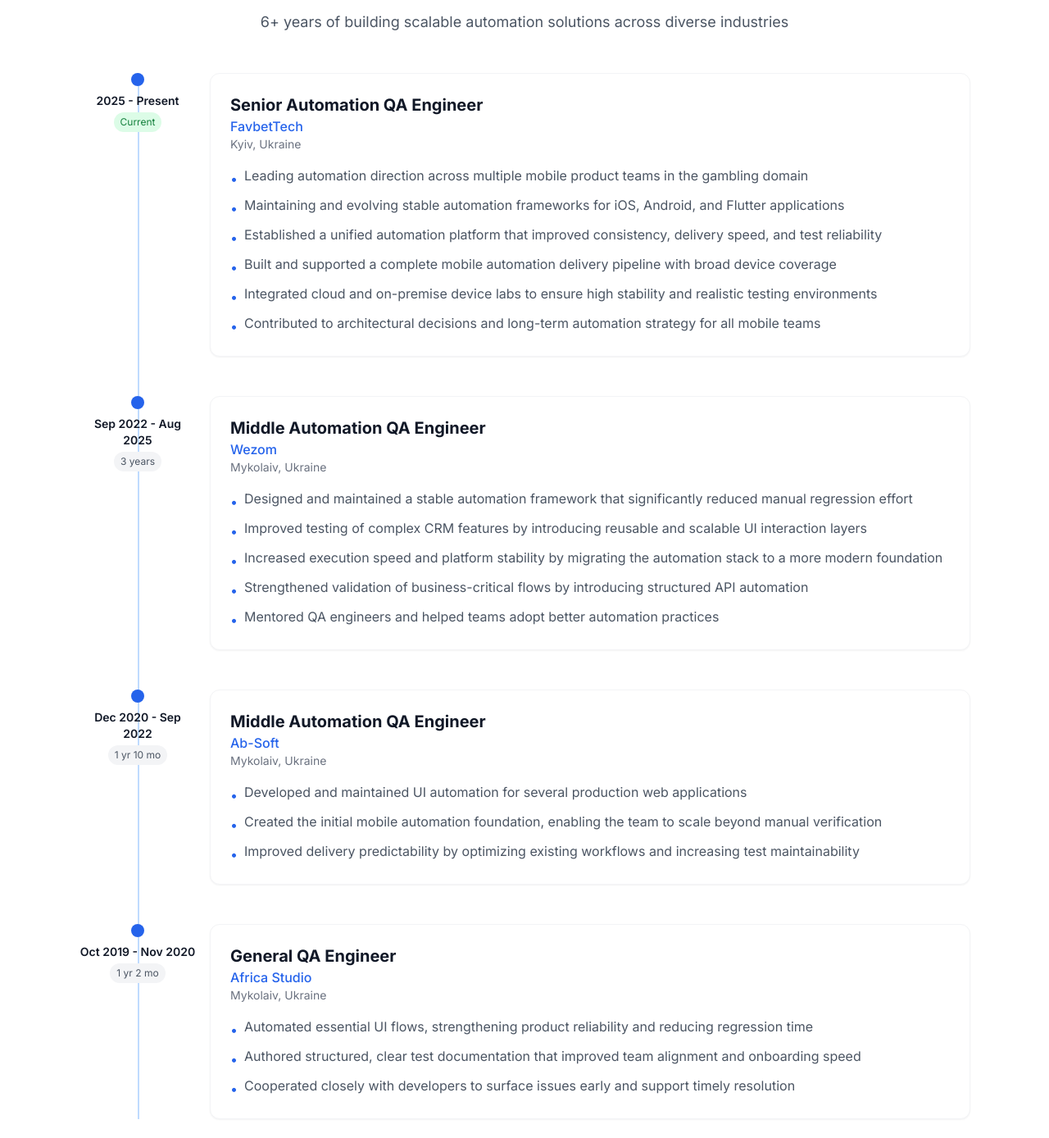
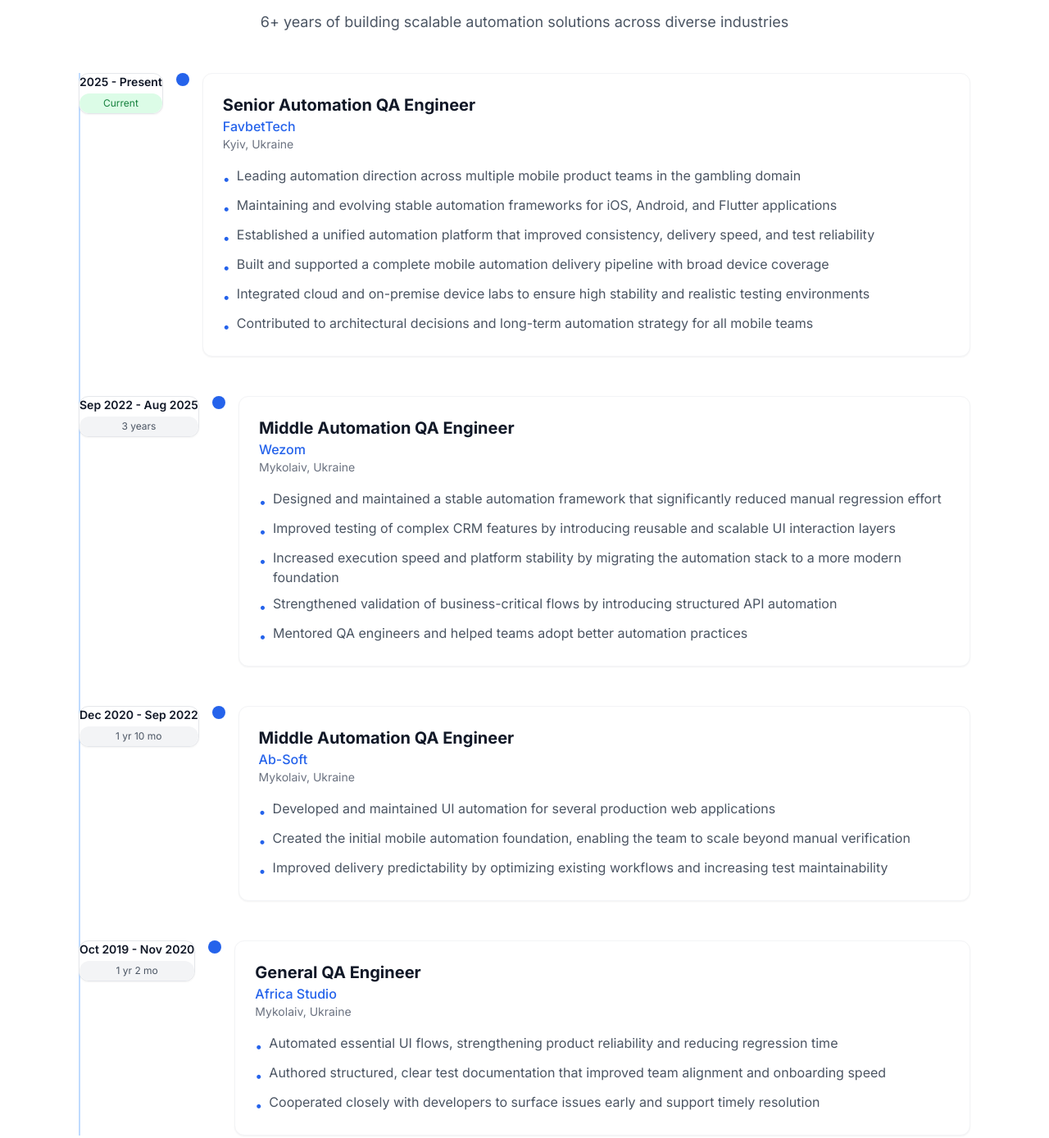
Before and after one commit to sauronx2/resume-website, a website: page src/index.html in a window 1280 px wide. Shown: the part 1129-2517 px from the top of the page at 82% size. Drawn offline with Linux system fonts and the light colour scheme.

Commit message:
feat: timeline Option A - dates in container, line closer to cards

```diff
--- a/src/index.html
+++ b/src/index.html
@@ -160,16 +160,21 @@
         </div>
 
         <div class="relative">
-          <!-- Timeline -->
-          <div class="hidden md:block timeline-line ml-[72px]"></div>
+          <!-- Timeline Line (positioned after dates) -->
+          <div class="hidden md:block timeline-line ml-[168px]"></div>
 
           <!-- FavbetTech -->
           <div class="relative flex flex-col md:flex-row gap-4 mb-12">
-            <!-- Timeline Date Section (Desktop) -->
-            <div class="hidden md:flex flex-col items-center w-36 flex-shrink-0">
-              <div class="timeline-dot-enhanced"></div>
-              <p class="font-semibold text-gray-900 text-sm mt-2 text-center">2025 - Present</p>
-              <span class="inline-block px-2 py-1 bg-green-100 text-green-700 rounded-full text-xs mt-1">Current</span>
+            <!-- Timeline Date Container (Desktop) -->
+            <div class="hidden md:flex flex-col w-40 flex-shrink-0">
+              <div class="bg-white border border-gray-200 rounded-xl p-3 shadow-sm">
+                <p class="font-semibold text-gray-900 text-sm text-center">2025 - Present</p>
+                <span class="block mt-1 px-2 py-1 bg-green-100 text-green-700 rounded-full text-xs text-center">Current</span>
+              </div>
+            </div>
+            <!-- Timeline Dot (on the line) -->
+            <div class="hidden md:flex items-start pt-4">
+              <div class="timeline-dot-enhanced -ml-2"></div>
             </div>
             <!-- Mobile Date -->
             <div class="md:hidden mb-2">
@@ -214,11 +219,16 @@
 
           <!-- Wezom -->
           <div class="relative flex flex-col md:flex-row gap-4 mb-12">
-            <!-- Timeline Date Section (Desktop) -->
-            <div class="hidden md:flex flex-col items-center w-36 flex-shrink-0">
-              <div class="timeline-dot-enhanced"></div>
-              <p class="font-semibold text-gray-900 text-sm mt-2 text-center">Sep 2022 - Aug 2025</p>
-              <span class="inline-block px-2 py-1 bg-gray-100 text-gray-600 rounded-full text-xs mt-1">3 years</span>
+            <!-- Timeline Date Container (Desktop) -->
+            <div class="hidden md:flex flex-col w-40 flex-shrink-0">
+              <div class="bg-white border border-gray-200 rounded-xl p-3 shadow-sm">
+                <p class="font-semibold text-gray-900 text-sm text-center">Sep 2022 - Aug 2025</p>
+                <span class="block mt-1 px-2 py-1 bg-gray-100 text-gray-600 rounded-full text-xs text-center">3 years</span>
+              </div>
+            </div>
+            <!-- Timeline Dot (on the line) -->
+            <div class="hidden md:flex items-start pt-4">
+              <div class="timeline-dot-enhanced -ml-2"></div>
             </div>
             <!-- Mobile Date -->
             <div class="md:hidden mb-2">
@@ -259,11 +269,16 @@
 
           <!-- Ab-Soft -->
           <div class="relative flex flex-col md:flex-row gap-4 mb-12">
-            <!-- Timeline Date Section (Desktop) -->
-            <div class="hidden md:flex flex-col items-center w-36 flex-shrink-0">
-              <div class="timeline-dot-enhanced"></div>
-              <p class="font-semibold text-gray-900 text-sm mt-2 text-center">Dec 2020 - Sep 2022</p>
-              <span class="inline-block px-2 py-1 bg-gray-100 text-gray-600 rounded-full text-xs mt-1">1 yr 10 mo</span>
+            <!-- Timeline Date Container (Desktop) -->
+            <div class="hidden md:flex flex-col w-40 flex-shrink-0">
+              <div class="bg-white border border-gray-200 rounded-xl p-3 shadow-sm">
+                <p class="font-semibold text-gray-900 text-sm text-center">Dec 2020 - Sep 2022</p>
+                <span class="block mt-1 px-2 py-1 bg-gray-100 text-gray-600 rounded-full text-xs text-center">1 yr 10 mo</span>
+              </div>
+            </div>
+            <!-- Timeline Dot (on the line) -->
+            <div class="hidden md:flex items-start pt-4">
+              <div class="timeline-dot-enhanced -ml-2"></div>
             </div>
             <!-- Mobile Date -->
             <div class="md:hidden mb-2">
@@ -296,11 +311,16 @@
 
           <!-- Africa Studio -->
           <div class="relative flex flex-col md:flex-row gap-4">
-            <!-- Timeline Date Section (Desktop) -->
-            <div class="hidden md:flex flex-col items-center w-36 flex-shrink-0">
-              <div class="timeline-dot-enhanced"></div>
-              <p class="font-semibold text-gray-900 text-sm mt-2 text-center">Oct 2019 - Nov 2020</p>
-              <span class="inline-block px-2 py-1 bg-gray-100 text-gray-600 rounded-full text-xs mt-1">1 yr 2 mo</span>
+            <!-- Timeline Date Container (Desktop) -->
+            <div class="hidden md:flex flex-col w-40 flex-shrink-0">
+              <div class="bg-white border border-gray-200 rounded-xl p-3 shadow-sm">
+                <p class="font-semibold text-gray-900 text-sm text-center">Oct 2019 - Nov 2020</p>
+                <span class="block mt-1 px-2 py-1 bg-gray-100 text-gray-600 rounded-full text-xs text-center">1 yr 2 mo</span>
+              </div>
+            </div>
+            <!-- Timeline Dot (on the line) -->
+            <div class="hidden md:flex items-start pt-4">
+              <div class="timeline-dot-enhanced -ml-2"></div>
             </div>
             <!-- Mobile Date -->
             <div class="md:hidden mb-2">
```
